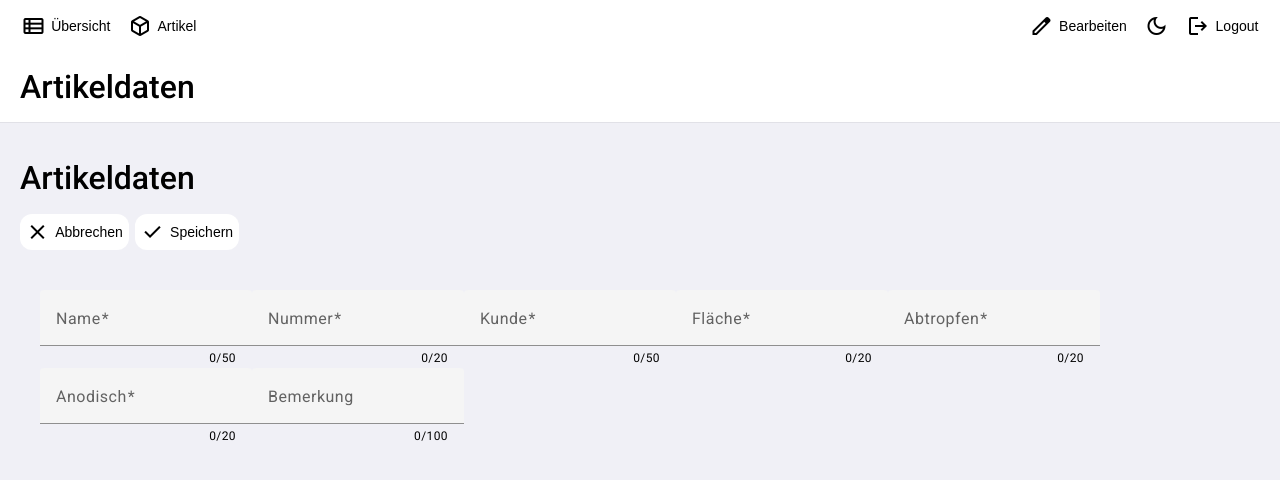
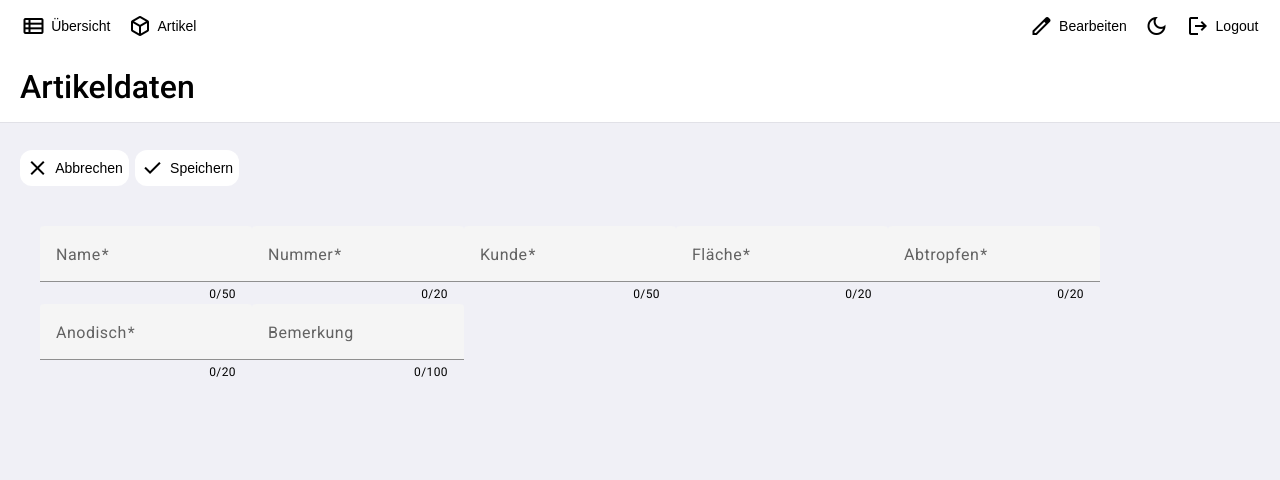
Before and after one commit to rapbru/cas-fee-project2-gravox, an Angular app in the folder frontend/: page /add-article in a window 1280 px wide. Shown: the top 480 px of the page. Built offline with nearby package versions, Linux system fonts and the light colour scheme; sample sign-in values are in the browser's storage.

Commit message:
Removed double header at topof the page. Was unable to integrate toolbar into sticky header element for now.

```diff
--- a/frontend/src/app/add-article/add-article.component.html
+++ b/frontend/src/app/add-article/add-article.component.html
@@ -1,5 +1,3 @@
-<h1 class="font-main" i18n="@@ArticlesDataHeader">Artikeldaten</h1>
-
 <div class="toolbar" aria-label="Werkzeugleiste" i18n-aria-label="@@Toolbar">
 
 <button class="button button-label button-highlight-sub" tabindex="0"
--- a/frontend/src/app/articles/articles.component.html
+++ b/frontend/src/app/articles/articles.component.html
@@ -1,5 +1,3 @@
-<h1 class="font-main" i18n="@@articlesHeader">Artikel</h1>
-
 <app-toolbar
   *ngIf="enableEdit()"
   [showNavigateAdd]="true"
--- a/frontend/src/app/overview/overview.component.html
+++ b/frontend/src/app/overview/overview.component.html
@@ -1,6 +1,5 @@
-<h1 class="font-main" i18n="@@OverviewHeader">Übersicht</h1>
-
 <app-toolbar
+  header-toolbar
   *ngIf="enableEdit()"
   [showAddLine]="enableEdit()"
   [showDeleteLine]="enableEdit()"
@@ -43,7 +42,8 @@
 <app-add-position
   *ngIf="newPosition"
   [ngClass]="{'position-edit-overlay': !isMobile(),'position-edit-mobile': isMobile()}"
-  class="position-edit-overlay" [position]="newPosition"
+  class="position-edit-overlay"
+  [position]="newPosition"
   (savePosition)="savePosition($event)"
   (cancelEdit)="closeAddPosition()">
 </app-add-position>
```
